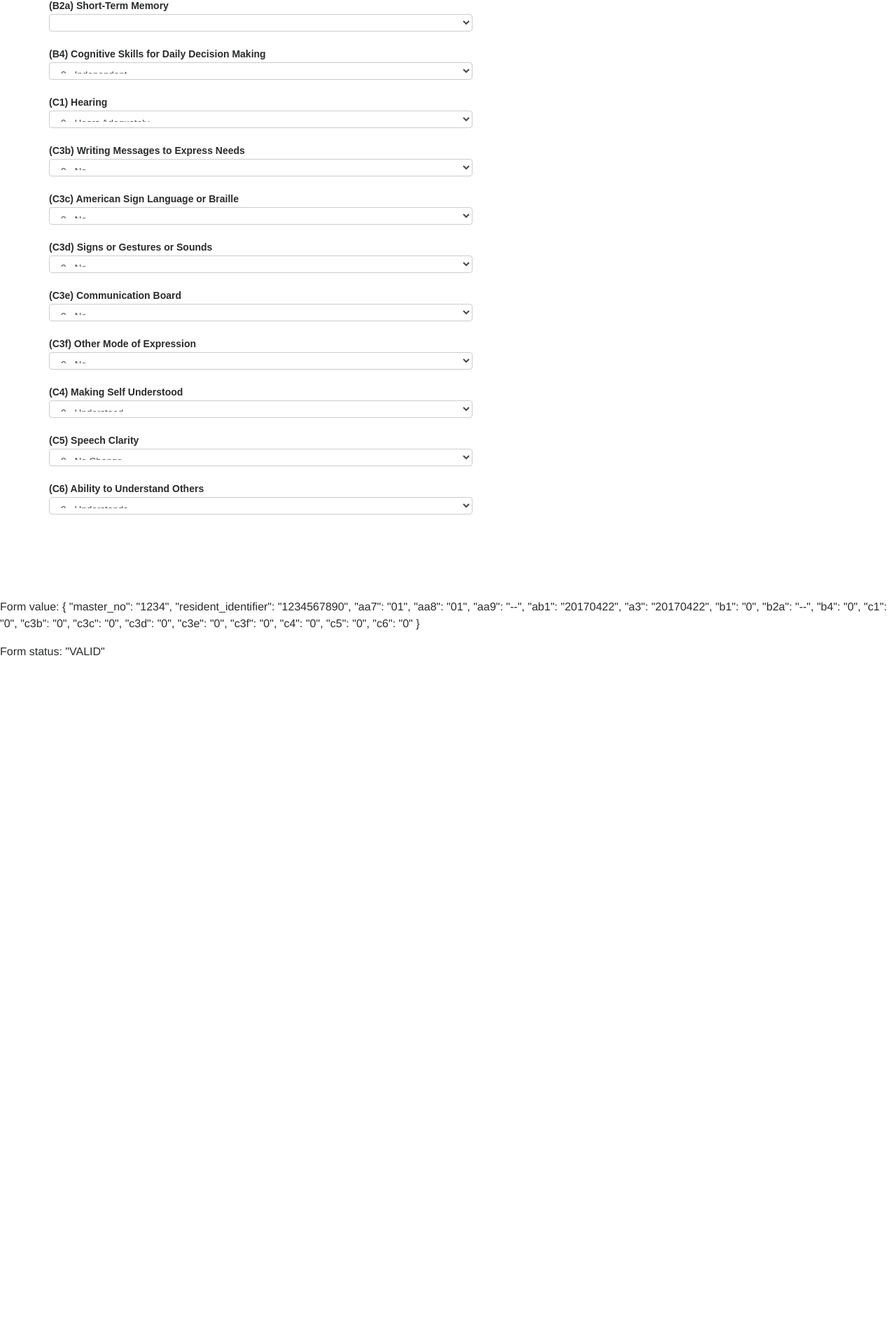
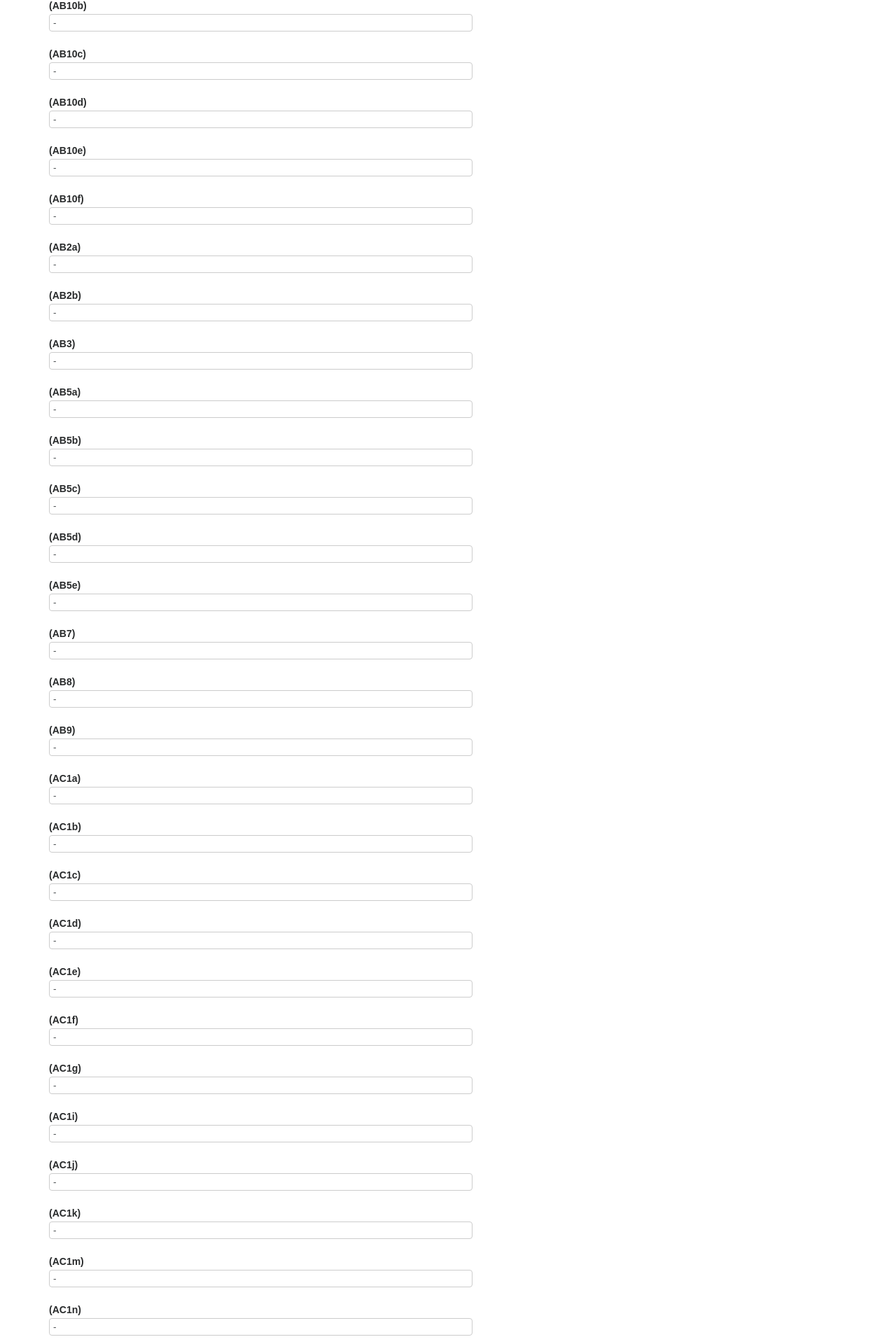
Before and after one commit to beccaharris/mds2-builder-fe, an Angular app: page / in a window 1280 px wide. Shown: the part 697-2617 px from the top of the page at 70% size. Before the commit the page ends 1656 px from the top, so only its background shows below. Built offline with nearby package versions, Linux system fonts and the light colour scheme.

Commit message:
a bunch of fields

```diff
--- a/src/app/assessment/assessment.component.html
+++ b/src/app/assessment/assessment.component.html
@@ -24,6 +24,19 @@
       type="text"
       class="form-field"
       formControlName="resident_identifier">
+  </div>
+
+  <!-- (A3) Assessment Reference Date -->
+  <div class="form-group">
+    <label
+      class="control-label">
+        (A3) Assessment Reference Date
+    </label>
+    <br>
+    <input
+      type="text"
+      class="form-field"
+      formControlName="a3">
   </div>
 
   <!-- (AA7) Admission Type -->
@@ -79,21 +92,516 @@
       formControlName="ab1">
   </div>
 
-  <!-- (A3) Assessment Reference Date -->
+  <!-- (AB10a) -->
   <div class="form-group">
     <label
       class="control-label">
-        (A3) Assessment Reference Date
+        (AB10a)
     </label>
     <br>
     <input
       type="text"
       class="form-field"
-      formControlName="a3">
+      formControlName="ab10a">
   </div>
 
-    <!-- (B1) Comatose -->
-    <div class="form-group">
+  <!-- (AB10b) -->
+  <div class="form-group">
+    <label
+      class="control-label">
+        (AB10b)
+    </label>
+    <br>
+    <input
+      type="text"
+      class="form-field"
+      formControlName="ab10b">
+  </div>
+
+  <!-- (AB10c) -->
+  <div class="form-group">
+    <label
+      class="control-label">
+        (AB10c)
+    </label>
+    <br>
+    <input
+      type="text"
+      class="form-field"
+      formControlName="ab10c">
+  </div>
+
+  <!-- (AB10d) -->
+  <div class="form-group">
+    <label
+      class="control-label">
+        (AB10d)
+    </label>
+    <br>
+    <input
+      type="text"
+      class="form-field"
+      formControlName="ab10d">
+  </div>
+
+  <!-- (AB10e) -->
+  <div class="form-group">
+    <label
+      class="control-label">
+        (AB10e)
+    </label>
+    <br>
+    <input
+      type="text"
+      class="form-field"
+      formControlName="ab10e">
+  </div>
+
+  <!-- (AB10f) -->
+  <div class="form-group">
+    <label
+      class="control-label">
+        (AB10f)
+    </label>
+    <br>
+    <input
+      type="text"
+      class="form-field"
+      formControlName="ab10f">
+  </div>
+
+  <!-- (AB2a) -->
+  <div class="form-group">
+    <label
+      class="control-label">
+        (AB2a)
+    </label>
+    <br>
+    <input
+      type="text"
+      class="form-field"
+      formControlName="ab2a">
+  </div>
+
+  <!-- (AB2b) -->
+  <div class="form-group">
+    <label
+      class="control-label">
+        (AB2b)
+    </label>
+    <br>
+    <input
+      type="text"
+      class="form-field"
+      formControlName="ab2b">
+  </div>
+
+  <!-- (AB3) -->
+  <div class="form-group">
+    <label
+      class="control-label">
+        (AB3)
+    </label>
+    <br>
+    <input
+      type="text"
+      class="form-field"
+      formControlName="ab3">
+  </div>
+
+  <!-- (AB5a) -->
+  <div class="form-group">
+    <label
+      class="control-label">
+        (AB5a)
+    </label>
+    <br>
+    <input
+      type="text"
+      class="form-field"
+      formControlName="ab5a">
+  </div>
+
+  <!-- (AB5b) -->
+  <div class="form-group">
+    <label
+      class="control-label">
+        (AB5b)
+    </label>
+    <br>
+    <input
+      type="text"
+      class="form-field"
+      formControlName="ab5b">
+  </div>
+
+  <!-- (AB5c) -->
+  <div class="form-group">
+    <label
+      class="control-label">
+        (AB5c)
+    </label>
+    <br>
+    <input
+      type="text"
+      class="form-field"
+      formControlName="ab5c">
+  </div>
+
+  <!-- (AB5d) -->
+  <div class="form-group">
+    <label
+      class="control-label">
+        (AB5d)
+    </label>
+    <br>
+    <input
+      type="text"
+      class="form-field"
+      formControlName="ab5d">
+  </div>
+
+  <!-- (AB5e) -->
+  <div class="form-group">
+    <label
+      class="control-label">
+        (AB5e)
+    </label>
+    <br>
+    <input
+      type="text"
+      class="form-field"
+      formControlName="ab5e">
+  </div>
+
+  <!-- (AB7) -->
+  <div class="form-group">
+    <label
+      class="control-label">
+        (AB7)
+    </label>
+    <br>
+    <input
+      type="text"
+      class="form-field"
+      formControlName="ab7">
+  </div>
+
+  <!-- (AB8) -->
+  <div class="form-group">
+    <label
+      class="control-label">
+        (AB8)
+    </label>
+    <br>
+    <input
+      type="text"
+      class="form-field"
+      formControlName="ab8">
+  </div>
+
+  <!-- (AB9) -->
+  <div class="form-group">
+    <label
+      class="control-label">
+        (AB9)
+    </label>
+    <br>
+    <input
+      type="text"
+      class="form-field"
+      formControlName="ab9">
+  </div>
+
+  <!-- (AC1a) -->
+  <div class="form-group">
+    <label
+      class="control-label">
+        (AC1a)
+    </label>
+    <br>
+    <input
+      type="text"
+      class="form-field"
+      formControlName="ac1a">
+  </div>
+
+  <!-- (AC1b) -->
+  <div class="form-group">
+    <label
+      class="control-label">
+        (AC1b)
+    </label>
+    <br>
+    <input
+      type="text"
+      class="form-field"
+      formControlName="ac1b">
+  </div>
+
+  <!-- (AC1c) -->
+  <div class="form-group">
+    <label
+      class="control-label">
+        (AC1c)
+    </label>
+    <br>
+    <input
+      type="text"
+      class="form-field"
+      formControlName="ac1c">
+  </div>
+
+  <!-- (AC1d) -->
+  <div class="form-group">
+    <label
+      class="control-label">
+        (AC1d)
+    </label>
+    <br>
+    <input
+      type="text"
+      class="form-field"
+      formControlName="ac1d">
+  </div>
+
+  <!-- (AC1e) -->
+  <div class="form-group">
+    <label
+      class="control-label">
+        (AC1e)
+    </label>
+    <br>
+    <input
+      type="text"
+      class="form-field"
+      formControlName="ac1e">
+  </div>
+
+  <!-- (AC1f) -->
+  <div class="form-group">
+    <label
+      class="control-label">
+        (AC1f)
+    </label>
+    <br>
+    <input
+      type="text"
+      class="form-field"
+      formControlName="ac1f">
+  </div>
+
+  <!-- (AC1g) -->
+  <div class="form-group">
+    <label
+      class="control-label">
+        (AC1g)
+    </label>
+    <br>
+    <input
+      type="text"
+      class="form-field"
+      formControlName="ac1g">
+  </div>
+
+  <!-- (AC1i) -->
+  <div class="form-group">
+    <label
+      class="control-label">
+        (AC1i)
+    </label>
+    <br>
+    <input
+      type="text"
+      class="form-field"
+      formControlName="ac1i">
+  </div>
+
+  <!-- (AC1j) -->
+  <div class="form-group">
+    <label
+      class="control-label">
+        (AC1j)
+    </label>
+    <br>
+    <input
+      type="text"
+      class="form-field"
+      formControlName="ac1j">
+  </div>
+
+  <!-- (AC1k) -->
+  <div class="form-group">
+    <label
+      class="control-label">
+        (AC1k)
+    </label>
+    <br>
+    <input
+      type="text"
+      class="form-field"
+      formControlName="ac1k">
+  </div>
+
+  <!-- (AC1m) -->
+  <div class="form-group">
+    <label
+      class="control-label">
+        (AC1m)
+    </label>
+    <br>
+    <input
+      type="text"
+      class="form-field"
+      formControlName="ac1m">
+  </div>
+
+  <!-- (AC1n) -->
+  <div class="form-group">
+    <label
+      class="control-label">
+        (AC1n)
+    </label>
+    <br>
+    <input
+      type="text"
+      class="form-field"
+      formControlName="ac1n">
+  </div>
+
+  <!-- (AC1o) -->
+  <div class="form-group">
+    <label
+      class="control-label">
+        (AC1o)
+    </label>
+    <br>
+    <input
+      type="text"
+      class="form-field"
+      formControlName="ac1o">
+  </div>
+
+  <!-- (AC1p) -->
+  <div class="form-group">
+    <label
+      class="control-label">
+        (AC1p)
+    </label>
+    <br>
+    <input
+      type="text"
+      class="form-field"
+      formControlName="ac1p">
+  </div>
+
+  <!-- (AC1q) -->
+  <div class="form-group">
+    <label
+      class="control-label">
+        (AC1q)
+    </label>
+    <br>
+    <input
+      type="text"
+      class="form-field"
+      formControlName="ac1q">
+  </div>
+
+  <!-- (AC1s) -->
+  <div class="form-group">
+    <label
+      class="control-label">
+        (AC1s)
+    </label>
+    <br>
+    <input
+      type="text"
+      class="form-field"
+      formControlName="ac1s">
+  </div>
+
+  <!-- (AC1t) -->
+  <div class="form-group">
+    <label
+      class="control-label">
+        (AC1t)
+    </label>
+    <br>
+    <input
+      type="text"
+      class="form-field"
+      formControlName="ac1t">
+  </div>
+
+  <!-- (AC1u) -->
+  <div class="form-group">
+    <label
+      class="control-label">
+        (AC1u)
+    </label>
+    <br>
+    <input
+      type="text"
+      class="form-field"
+      formControlName="ac1u">
+  </div>
+
+  <!-- (AC1v) -->
+  <div class="form-group">
+    <label
+      class="control-label">
+        (AC1v)
+    </label>
+    <br>
+    <input
+      type="text"
+      class="form-field"
+      formControlName="ac1v">
+  </div>
+
+  <!-- (AC1w) -->
+  <div class="form-group">
+    <label
+      class="control-label">
+        (AC1w)
+    </label>
+    <br>
+    <input
+      type="text"
+      class="form-field"
+      formControlName="ac1w">
+  </div>
+
+  <!-- (AD1) -->
+  <div class="form-group">
+    <label
+      class="control-label">
+        (AD1)
+    </label>
+    <br>
+    <input
+      type="text"
+      class="form-field"
+      formControlName="ad1">
+  </div>
+
+  <!-- (AD2) -->
+  <div class="form-group">
+    <label
+      class="control-label">
+        (AD2)
+    </label>
+    <br>
+    <input
+      type="text"
+      class="form-field"
+      formControlName="ad2">
+  </div>
+
+
+  <!-- (B1) Comatose -->
+  <div class="form-group">
     <label
       class="control-label">
       (B1) Comatose
--- a/src/app/assessment/assessment.component.ts
+++ b/src/app/assessment/assessment.component.ts
@@ -32,13 +32,52 @@ export class AssessmentComponent {
     this.mdsAssessment = this.formBuilder.group({
       master_no: ['1234', Validators.required],
       resident_identifier: '1234567890',
+      a3: '20170422',
       aa7: '01',
       aa8: '01',
       aa9: '--',
       ab1: '20170422',
-      a3: '20170422',
+      ab10a: '-',
+      ab10b: '-',
+      ab10c: '-',
+      ab10d: '-',
+      ab10e: '-',
+      ab10f: '-',
+      ab2a: '-',
+      ab2b: '-',
+      ab3: '-',
+      ab5a: '-',
+      ab5b: '-',
+      ab5c: '-',
+      ab5d: '-',
+      ab5e: '-',
+      ab7: '-',
+      ab8: '-',
+      ab9: '-',
+      ac1a: '-',
+      ac1b: '-',
+      ac1c: '-',
+      ac1d: '-',
+      ac1e: '-',
+      ac1f: '-',
+      ac1g: '-',
+      ac1i: '-',
+      ac1j: '-',
+      ac1k: '-',
+      ac1m: '-',
+      ac1n: '-',
+      ac1o: '-',
+      ac1p: '-',
+      ac1q: '-',
+      ac1s: '-',
+      ac1t: '-',
+      ac1u: '-',
+      ac1v: '-',
+      ac1w: '-',
+      ad1: '-',
+      ad2: 'OTHR',
       b1: '0',
-      b2a: '--',
+      b2a: '0',
       b4: '0',
       c1: '0',
       c3b: '0',
```
